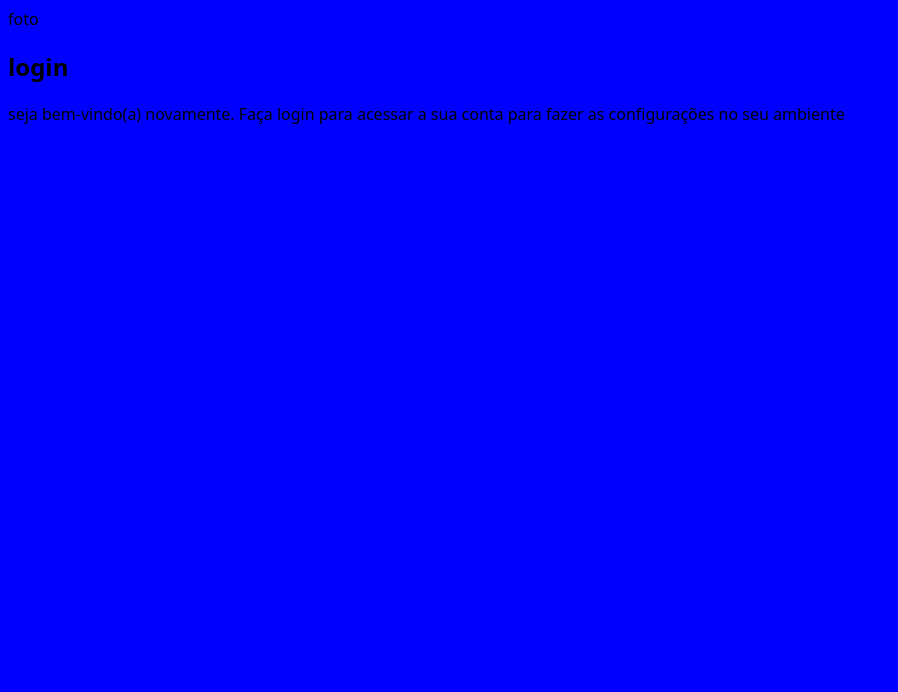
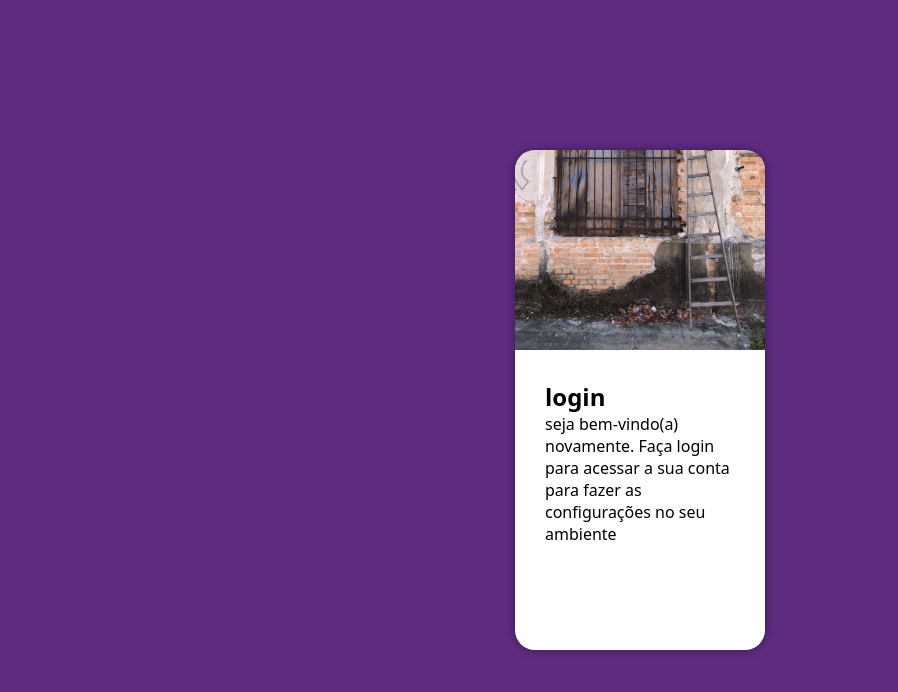
Before and after one commit to Ivandro95/projecto-login, a plain HTML site: page index.html in a window 1280 px wide. Shown: the whole page, without its empty margins (0-898 px from the left). Drawn offline with Linux system fonts and the light colour scheme.

Commit message:
tela login celular

```diff
--- a/estilos/style.css
+++ b/estilos/style.css
@@ -8,6 +8,48 @@ lilás:#5f2c82
 *{
     font-family: system-ui, -apple-system, BlinkMacSystemFont, 'Segoe UI', Roboto, Oxygen, Ubuntu, Cantarell, 'Open Sans', 'Helvetica Neue', sans-serif;
 
-    background-color:#00ff;
+    padding: 0px;
+    margin: 0px;
+    box-sizing: border-box;
 
 }
+
+body, html{
+    background-color:#5f2c82;
+    height: 100vh;
+    width: 100vw;
+}
+
+main{
+    position: relative;
+    height: 100vh;
+    width: 100vw;
+}
+
+section#login{
+    position: absolute;
+    top: 50%;
+    left: 50%;
+    transform: translate(-50%,-50%);
+    background-color:white;
+    width: 250px;
+    height: 500px;
+    border-radius: 20px;
+    overflow: hidden;
+    box-shadow: 0px 0px 10px rgba(0, 0, 0, 0.445);
+
+}
+
+section#login>div#imagem{
+    display: block;
+    background:#5f2c82 url(../imagens/pexels-erika-augusto-5596336.jpg) no-repeat;
+    background-size: cover;
+    background-position: left bottom;
+    height: 200px;
+}
+
+section#login> div#formulario{
+    display: block;
+    padding:30px;
+
+}
--- a/index.html
+++ b/index.html
@@ -11,7 +11,6 @@
     <main>
         <section id="login">
             <div id="imagem">
-                foto
 
             </div>
             <div id="formulario">
```
